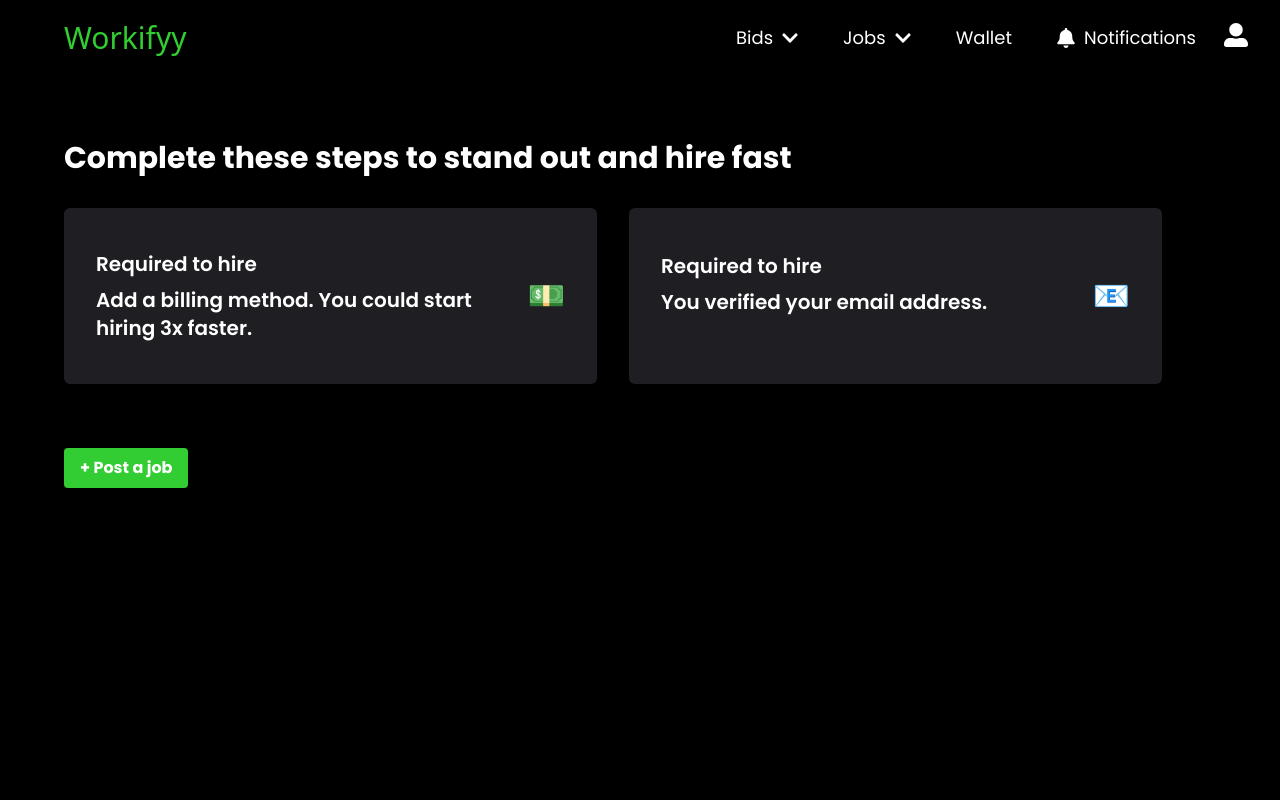
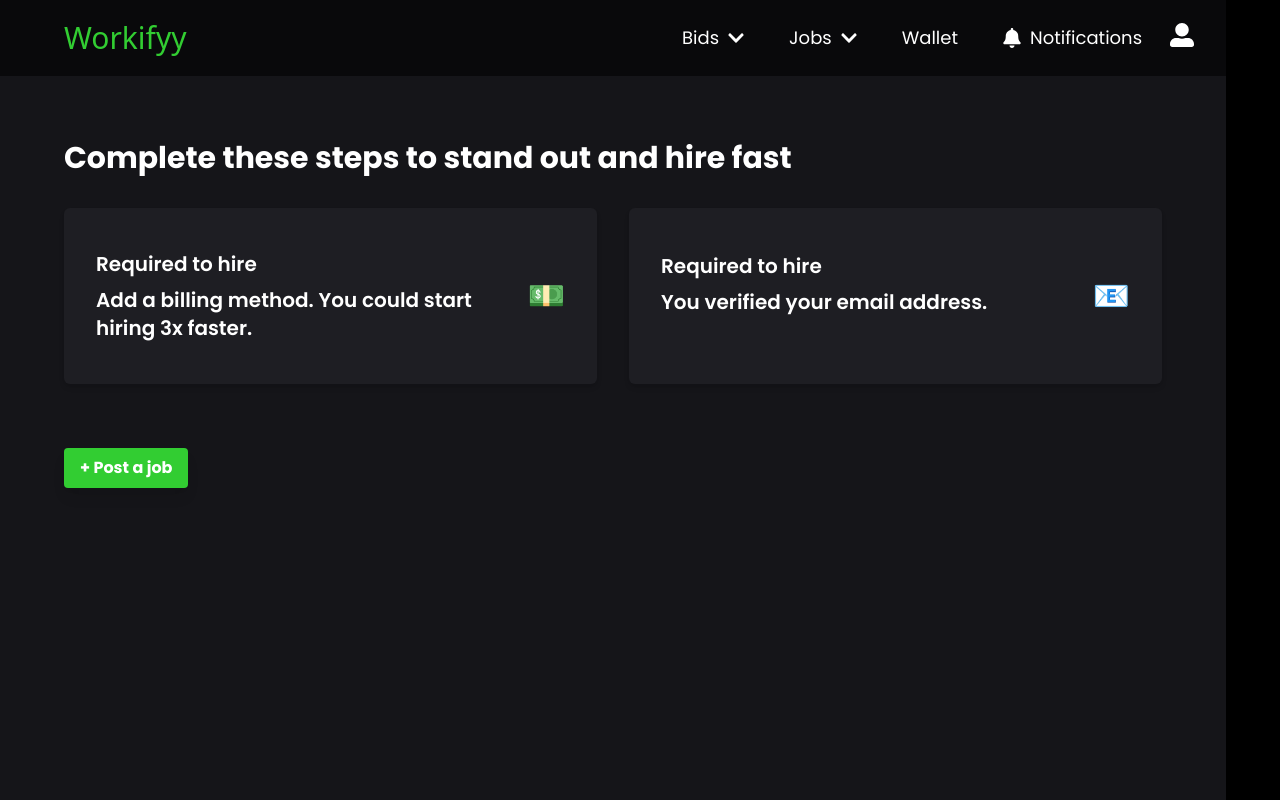
Before and after one commit to ad-tobii/workifyy, a React (Vite) app: page /clientDashboard in a window 1280 px wide. Built offline with nearby package versions, Linux system fonts and the light colour scheme; a web font is replaced by a local one.

Commit message:
colour changes

```diff
--- a/src/Pages/ClientDashboard/Component/HeroSection.tsx
+++ b/src/Pages/ClientDashboard/Component/HeroSection.tsx
@@ -1,5 +1,6 @@
 const HeroSection = () => {
   return (
+
       <div className="relative flex   items-start justify-between  p-8">
         <div>
           <h1 className="text-3xl font-bold  text-white">
@@ -31,6 +32,7 @@
           </div>
         </div>
       </div>
+
   );
 };
 
--- a/src/Pages/ClientDashboard/Component/Navbar.tsx
+++ b/src/Pages/ClientDashboard/Component/Navbar.tsx
@@ -7,7 +7,7 @@
 
 const Navbar: React.FC = () => {
   return (
-    <nav className=" p-4 text-white">
+    <nav className=" p-4 bg-zinc-950 text-white">
       <div className="flex items-center justify-between">
         <div className="ml-12 font-logoFonts text-3xl text-[#32CD32]">
           Workifyy
--- a/src/Pages/ClientDashboard/Home.tsx
+++ b/src/Pages/ClientDashboard/Home.tsx
@@ -5,7 +5,7 @@
 
 const ClientDashboard = () => {
   return (
-    <div className="  min-h-screen ">
+    <div className=" h-screen bg-[#151519] w-max ">
       <Navbar />
       <main className="  p-8">
         <HeroSection/>
@@ -16,5 +16,4 @@
     </div>
   );
 };
-
 export default ClientDashboard;
```
Lines whose indentation alone changed are shown as unchanged.
